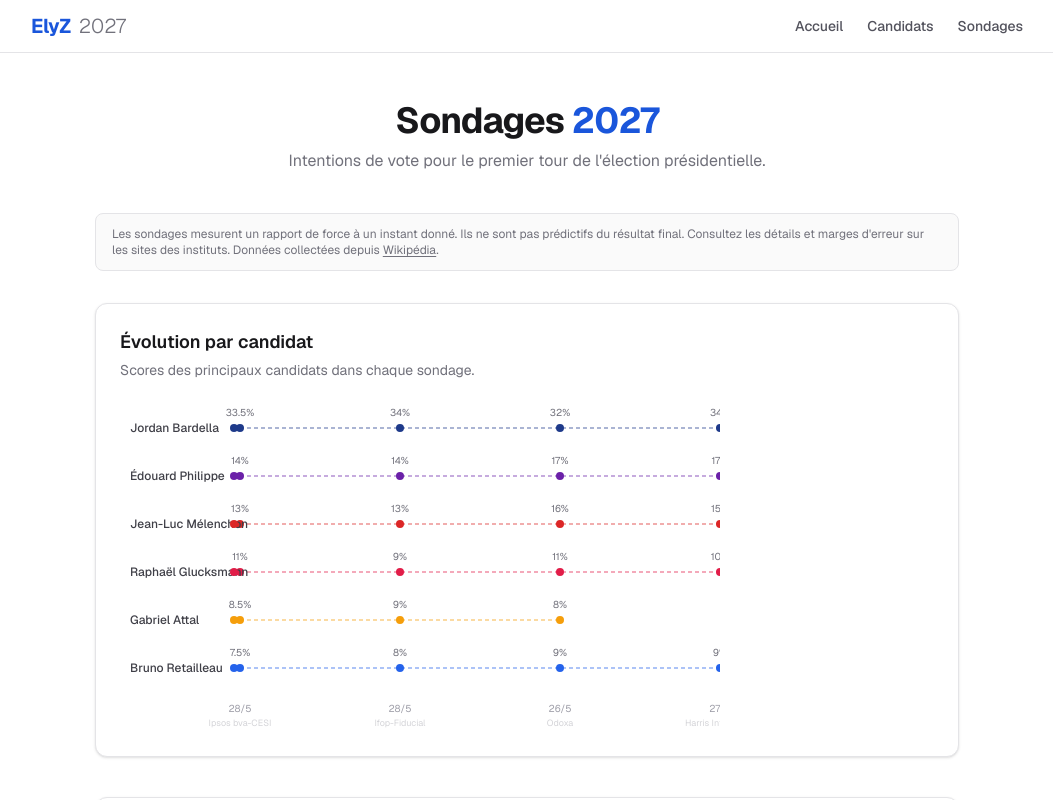
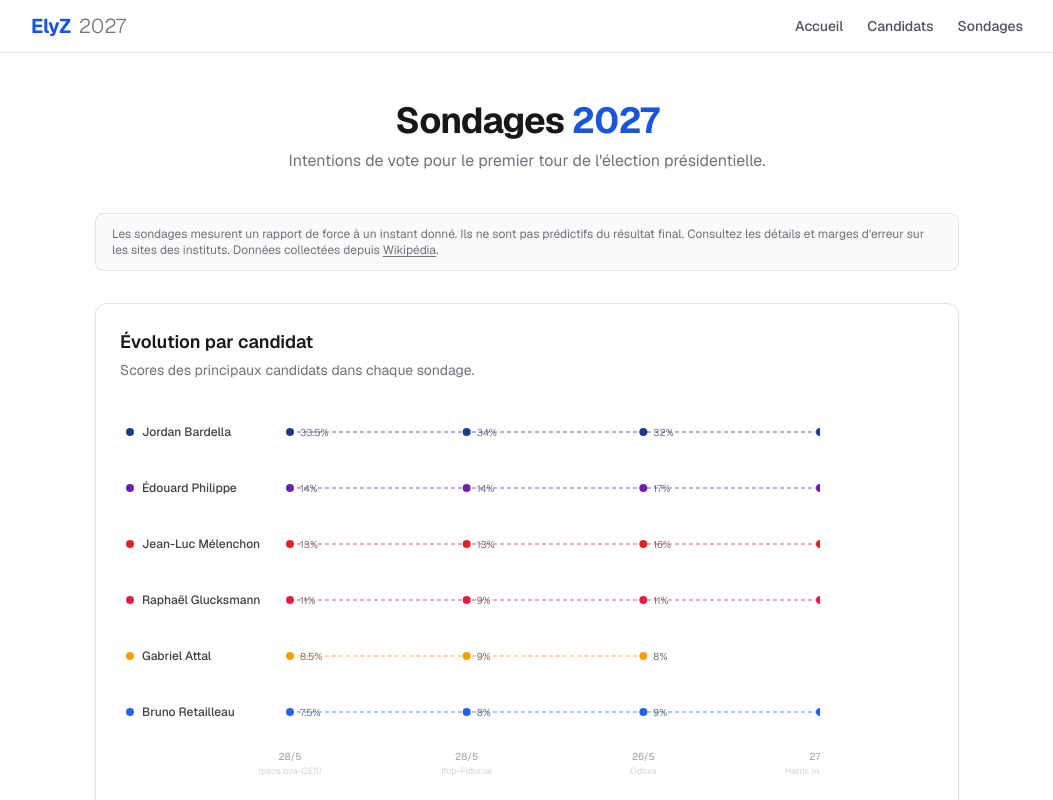
Before and after one commit to Vincent-Renard/elyz2027, a Next.js app: page /sondages in a window 1280 px wide. Shown: the top 800 px of the page, without its empty margins (113-1166 px from the left). Built offline with nearby package versions, Linux system fonts and the light colour scheme.

Commit message:
Fix overlapping labels in evolution chart

```diff
--- a/src/components/EvolutionChart.tsx
+++ b/src/components/EvolutionChart.tsx
@@ -49,7 +49,10 @@ export default function EvolutionChart() {
     .slice(0, 6);
 
   const pollLabels = polls.map((p) => ({ id: p.id, date: shortDate(p.date), source: p.source }));
-  const chartW = 600;
+  const chartW = 700;
+  const labelW = 170;
+  const rowH = 56;
+  const chartH = sorted.length * rowH + 50;
 
   return (
     <div className="rounded-xl border border-zinc-200 bg-white p-6 shadow-sm">
@@ -61,21 +64,26 @@ export default function EvolutionChart() {
       </p>
 
       <div className="overflow-x-auto">
-        <svg viewBox={`0 0 ${chartW} ${sorted.length * 48 + 40}`} className="w-full max-w-[600px]">
+        <svg viewBox={`0 0 ${chartW} ${chartH}`} className="w-full max-w-[700px]">
           {sorted.map((c, ci) => {
-            const y = ci * 48 + 24;
+            const y = ci * rowH + 28;
             const dots: number[] = [];
             return (
               <g key={c.name}>
-                {c.scores.map((s, si) => {
+                {c.scores.map((s) => {
                   const pi = polls.findIndex((p) => p.id === s.pollId);
                   if (pi === -1) return null;
-                  const x = (pi / (polls.length - 1 || 1)) * (chartW - 120) + 120;
+                  const x = (pi / (polls.length - 1 || 1)) * (chartW - labelW) + labelW;
                   dots.push(x);
                   return (
                     <g key={s.pollId}>
                       <circle cx={x} cy={y} r={5} fill={c.color} stroke="white" strokeWidth={2} />
-                      <text x={x} y={y - 12} textAnchor="middle" className="text-[10px] fill-zinc-500">
+                      <text
+                        x={x + 10}
+                        y={y + 4}
+                        textAnchor="start"
+                        className="text-[10px] fill-zinc-500"
+                      >
                         {s.score}%
                       </text>
                     </g>
@@ -91,22 +99,22 @@ export default function EvolutionChart() {
                     opacity={0.5}
                   />
                 )}
-                <text x={10} y={y + 4} className="text-xs fill-zinc-700 font-medium">
+                <circle cx={10} cy={y} r={4} fill={c.color} />
+                <text x={22} y={y + 4} className="text-xs fill-zinc-700 font-medium">
                   {c.name}
                 </text>
-                <circle cx={114} cy={y} r={4} fill={c.color} />
               </g>
             );
           })}
 
           {pollLabels.map((p, i) => {
-            const x = (i / (polls.length - 1 || 1)) * (chartW - 120) + 120;
+            const x = (i / (polls.length - 1 || 1)) * (chartW - labelW) + labelW;
             return (
               <g key={p.id}>
-                <text x={x} y={sorted.length * 48 + 20} textAnchor="middle" className="text-[10px] fill-zinc-400">
+                <text x={x} y={sorted.length * rowH + 20} textAnchor="middle" className="text-[10px] fill-zinc-400">
                   {p.date}
                 </text>
-                <text x={x} y={sorted.length * 48 + 34} textAnchor="middle" className="text-[9px] fill-zinc-300">
+                <text x={x} y={sorted.length * rowH + 34} textAnchor="middle" className="text-[9px] fill-zinc-300">
                   {p.source.split("/")[0].trim()}
                 </text>
               </g>
```
